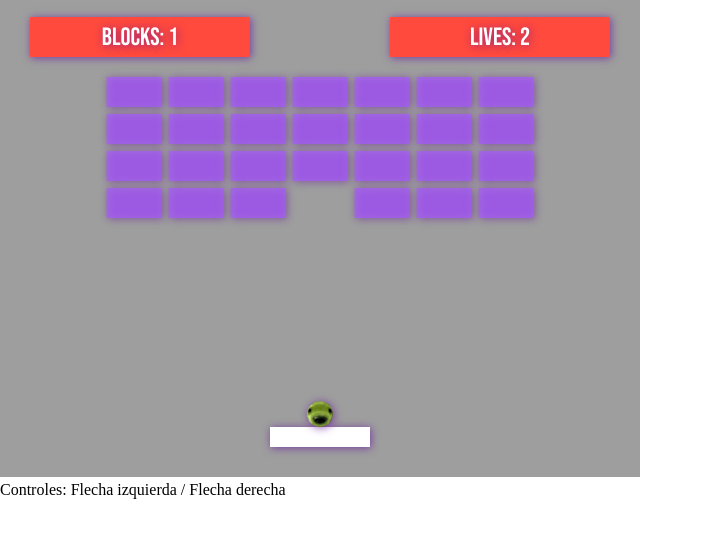
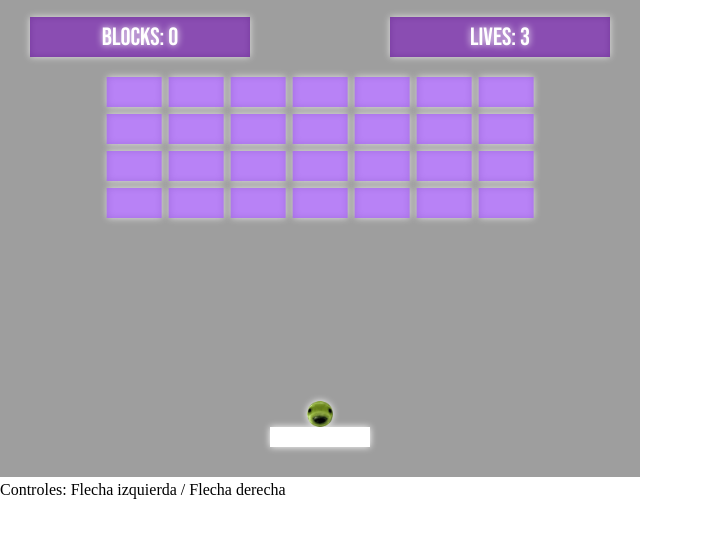
Before and after one commit to a01786687/TC2005B, a plain HTML site: page JsGilberto/tareas/Breakout/index.html in a window 1280 px wide. Shown: the part 40-578 px from the top of the page, without its empty margins (0-703 px from the left). Drawn offline with Linux system fonts and the light colour scheme.

Commit message:
avances en breakout

```diff
--- a/JsGilberto/tareas/Breakout/breakout.js
+++ b/JsGilberto/tareas/Breakout/breakout.js
@@ -6,7 +6,9 @@
 
 "use strict";
 
-// Global variables
+// GLOBAL VARIABLES
+
+// defining the size of the canvas
 const canvasWidth = 640;
 const canvasHeight = 480;
 
@@ -14,14 +16,15 @@
 // context of the canvas
 let ctx;
 
-// Variable to store the time at the previous frame
+// Variable to store the time of the previous frame
 let oldTime = 0;
 
 // global audio variable
 let ping;
 
-/* Paddle object
-  Paddle represents the player bar, instead of using the GameObject class from the lib,
+
+// MAIN OBJECTS
+/* Paddle object: Represents the player bar, instead of using the GameObject class from the lib,
   the paddle is implemented as a simple object with basic properties like position,
   size while following the same idea, this is because I wanted to learn more in depth
   about the basic concepts
@@ -31,11 +34,16 @@
 
 /*
 Ball object
+
 Ball represents the ball, instead of using the Vector.js lib, it uses a simplified
 version where position is stored with x and y, velocity with x and y
+
+To make the use of the boxOverlap() function from the game_functions lib, I added the position and halfSize properties as objects inside the ball object
+The ball now has 2 ways of storing the position, the general one x,y which are used to draw and move the ball
+Position and halfSize are used so the library collision function can detect overlaps
 */
 
-let ball = { x: canvasWidth/2, y: canvasHeight/2, radius: 13, color: "black", velocity: {x:220, y:-220}};
+let ball = { x: canvasWidth/2, y: canvasHeight/2, radius: 13, color: "black", velocity: {x:220, y:-220}, position: {x: canvasWidth/2, y: canvasHeight/2}, halfSize: {x: 13, y: 13}};
 let ballImage = new Image();
 ballImage.src = "../../assets/sprites/gog.png";
 
@@ -43,34 +51,35 @@
 let background = new Image();
 background.src = "../../assets/backgrounds/retro.png";
 
-/* blocks array object
-*/
+// blocks array, which will be filled by generateBlocks() function, each block also has the object position and halfSize to make use of the lib
 let blocks = [];
 // let blocks = [{x: 50, y: 100, width: 100, height: 30, color: "white", visible:true},
               //{x: 155, y: 100, width: 100, height: 30, color: "white", visible:true}];
+
 
 // global variables for right and left flags, both initialized in false
 let rightOn = false;
 let leftOn = false;
 
-// global variable for the player's lives
+// GAME STATE VARIABLES
+// player's lives
 let lives = 3;
 
-// global variable for gameOver status
+// gameOver status
 let gameOver = false;
 
-// global variable for gameWon status
+// gameWon status
 let gameWon = false;
 
-// global variable for ball status
+// ball status
 let ballMoving = false; // ball starts stopped
 
-// global variable for destroyed blocks counter
+// destroyed blocks counter
 let destroyedBlocks = 0;
 
 /*
-Function main:
-looks up for the canvas in the HTML file
+main() function:
+looks up for the canvas enelemnt in the HTML file
 sets the canvas width
 sets the canvas height
 gets the 2d context
@@ -92,6 +101,9 @@
     // => arrow function
     // const functionName = (parameters) => { // function body };
 
+    // EVENT LISTENERS
+
+    // right arrow: activates rightOn
     document.addEventListener('keydown', (event) => {
         if (event.key === 'ArrowRight') {
             rightOn = true;
@@ -104,6 +116,7 @@
         }
     });
 
+    // left arrow: activates leftOn
     document.addEventListener('keyup', (event) => {
        if (event.key === 'ArrowRight') {
             rightOn = false;
@@ -114,6 +127,7 @@
         }
     });
 
+    // spacebar
     document.addEventListener('keydown', (event) => {
     if (event.key === ' ') {
         if (!ballMoving) {
@@ -124,6 +138,7 @@
     }
 });
 
+    // r letter key
     document.addEventListener('keydown', (event) =>{
         if (event.key === 'r') {
             if (gameOver) {
@@ -134,13 +149,13 @@
         }
     });
 
-    generateBlocks();
-    requestAnimationFrame(drawScene);
+    generateBlocks(); // generates blocks
+    requestAnimationFrame(drawScene); // starts the game loop
 }
 
 /*
 function drawScene():
-base of the game loop
+game loop
 clears canvas
 calls again with requestAnimationFrame
 its function is updating the game many times per sencond
@@ -152,16 +167,16 @@
     // Compute the time elapsed since the last frame, in milliseconds
     let deltaTime = (newTime - oldTime) / 1000; // changed to secongs by dividing by 1000
     oldTime = newTime;
-    console.log(deltaTime);
+    //console.log(deltaTime);
 
-    // clean the canvas so we can draw everything again
+    // clean the canvas so we can draw everything again, every frame everything is erased and drawn again
     ctx.clearRect(0, 0, canvasWidth, canvasHeight);
 
     ctx.fillStyle = "#FFD1DC";
     ctx.fillRect(0, 0, canvasWidth, canvasHeight);
     ctx.drawImage(background, 0, 0, canvasWidth, canvasHeight);
 
-    // update objects
+    // update object positions
     movePaddle(deltaTime);
     moveBall(deltaTime);
 
@@ -180,8 +195,6 @@
         ctx.font = "60px 'Bebas Neue'";
         ctx.fillStyle = "black";
         ctx.fillText("VICTORY", canvasWidth/2, canvasHeight/2);
-        resetPaddle();
-        resetBall();
 
         // restart
         ctx.font = "20px 'Bebas Neue'";
@@ -202,18 +215,21 @@
         ctx.fillText("Press R to restart the game", canvasWidth/2, canvasHeight/ 2 + 50);
     }
 
-    requestAnimationFrame(drawScene);
+    // gives the current time in miliseconds, turns it into seconds, gives how many seconds
+    // passed between frames helping the movement stay smooth even if the FPS change
+    requestAnimationFrame(drawScene); // drawScene called again on the next frame creating an endless loop
 }
 
+// PADDLE
 function drawPaddle(){
     ctx.fillStyle = paddle.color;
     ctx.fillRect(paddle.x, paddle.y, paddle.width, paddle.height);
 }
 
-
+// function for moving the paddle
 function movePaddle(deltaTime) {
 
-    // reset each frame
+    // paddle velocity resets every frame
     paddle.velocity.x = 0;
 
     // if right key is pressed and the right border of the paddle is smaller than the canvasWidth
@@ -233,6 +249,8 @@
 
 }
 
+// BALL
+
 function drawBall() {
     /*ctx.fillStyle = ball.color;
     ctx.beginPath();
@@ -245,10 +263,27 @@
 
 function moveBall(deltaTime) { // all the functions that imply movement, must have delta time
 
+    if (!ballMoving) { // if the ball hasn´t moved or been launched with the spacebar
+
+        // it gets positioned on top of the paddle right in the middle
+        ball.x = paddle.x + paddle.width/2;
+        ball.y = paddle.y - ball.radius;
+
+        // position update
+        ball.position.x = ball.x;
+        ball.position.y = ball.y;
+        return; // exits so the ball follows the paddle
+    }
+
     // these are the same as position.plus(velocity.times(deltaTime)) but instead we do it manually here:
+    // moves the ball and position is the same way as it is set up in the game_functions lib so boxOverlap has the correct coords
     ball.x += ball.velocity.x * deltaTime;
     ball.y += ball.velocity.y * deltaTime;
 
+    ball.position.x = ball.x; // this is for the boxOverlap() function, so it has coherence
+    ball.position.y = ball.y;
+
+    // COLLISIONS
     clampWithinCanvasBall();
     checkBlockCollisions();
     checkPaddleCollisions();
@@ -256,26 +291,32 @@
     // condition for checking if the player won the game
     if (destroyedBlocks == blocks.length) {
         gameWon = true;
-        console.log("game won jijiji");
+        //console.log("game won");
     }
 
 }
 
+// COLLISIONS
+
 function clampWithinCanvasPaddle() {
-    // Top border
-    if (paddle.x < 0) {
-        paddle.x = 0;
+
+    // left wall
+    if (paddle.x < 0) { // is the paddle position on the x axis (left side) trying to go past the left side where x = 0
+        paddle.x = 0;   // if so, reposition the paddle so the left side of it is exactly at x = 0
     }
 
-    if (paddle.x + paddle.width > canvasWidth) {
-        paddle.x = canvasWidth - paddle.width;
+    // right wall
+    if (paddle.x + paddle.width > canvasWidth) { // is the paddle position on the x axis (right side: position + width) trying to go past the right side past the edge
+        paddle.x = canvasWidth - paddle.width; // if so, reposition the paddle so the right side of it its exactly where the canvas ends on the x axis
     }
 }
 
+// checks all 4 borders of the canvas, top, left, right and bottom (collision with the bottom takes a life)
 function clampWithinCanvasBall() {
+
     // Top border
     if (ball.y - ball.radius < 0) {
-        ball.velocity.y *= -1; // se invierte la velocidad en Y
+        ball.velocity.y *= -1; // velocity inverts on the y axis
         playSound();
     }
 
@@ -287,12 +328,12 @@
 
     // Bottom border
     if (ball.y + ball.radius > canvasHeight) {
-        lives--;
-        if (lives > 0){
-            resetPaddle();
-            resetBall();
+        lives--; // removes a life
+        if (lives > 0){ // if the player has less than 0 lives
+            resetPaddle(); // resets the paddle position
+            resetBall(); // resets the ball position
         } else if (lives <= 0) {
-            console.log("u lost jiji")
+            //console.log("you lost")
             gameOver = true;
             resetPaddle();
             resetBall();
@@ -316,6 +357,8 @@
 top = paddle.y
 
 */
+
+// checks 3 conditions, DOES NOT USE THE LIBRARY (decided not to use it since the implementation seemed more simple to me and more achievable for practicing purposes)
 
 function checkPaddleCollisions() {
 
@@ -341,57 +384,26 @@
     paddle.y = 430;
 }
 
+// converts the ball to the format that boxOverlap expects
+function ballToBox(b) {
+    return {
+        position: { x: b.x, y: b.y },
+        halfSize: { x: b.radius, y: b.radius }
+    };
+}
 
+// this one uses the game_functions lib
+// it iterates through every VISIBLE block of the array
 function checkBlockCollisions() {
-
-    for (let block of blocks) {
-
-        // if the block isn't visible
-        if (!block.visible) continue;
-
-        // VERTICAL checks
-        let ballBottomTouchesBlock = ball.y + ball.radius >= block.y;
-        let ballTopTouchesBlock = ball.y - ball.radius <= block.y + block.height;
-        let ballTouchesBlockY = ballBottomTouchesBlock && ballTopTouchesBlock;
-
-        // HORIZONTAL checks
-        let ballLeft = ball.x - ball.radius;
-        let ballRight = ball.x + ball.radius;
-        let ballTouchesBlockX = ballRight >= block.x && ballLeft <= block.x + block.width;
-
-        if (ballTouchesBlockY && ballTouchesBlockX) {
-            block.visible = false;
-            destroyedBlocks++;
-
-            // ball coming from the top, bottom or the sides?
-            let hitFromTop    = ball.velocity.y > 0 && ball.y + ball.radius >= block.y;
-            let hitFromBottom = ball.velocity.y < 0 && ball.y - ball.radius <= block.y + block.height;
-            let hitFromRight  = ball.velocity.x > 0 && ballRight >= block.x;
-            let hitFromLeft   = ball.velocity.x < 0 && ballLeft <= block.x + block.width;
-
-            // if separated so corners are handled correctly
-            if (hitFromTop || hitFromBottom) {
-                ball.velocity.y *= -1;
-
-                if (hitFromTop) {
-                    ball.y = block.y - ball.radius;
-                } else {
-                    ball.y = block.y + block.height + ball.radius;
-                }
-            }
-
-            if (hitFromRight || hitFromLeft) {
-                ball.velocity.x *= -1;
-
-                if (hitFromRight) {
-                    ball.x = block.x - ball.radius;
-                } else {
-                    ball.x = block.x + block.width + ball.radius;
-                }
-            }
-
-            playSound();
-            break;
+    // for every block in the blocks array one by one
+    for (let block of blocks) { // check if
+        // if the block is still visible and the ball's hitbox is overlapping with the block's hitbox
+        if (block.visible && boxOverlap(ball, block)) {
+            ball.velocity.y *= -1; // invert the ball's velocity on the y axis (bounce)
+            block.visible = false; // sets the block to invisible so it disappears
+            destroyedBlocks++; // increase the score counter
+            playSound(); // play the pop sound
+            break; // if the ball destroyed a block already it breaks so it only breaks one block per bounce
         }
     }
 }
@@ -402,6 +414,10 @@
     // repositioning the ball to the center of the canvas
     ball.x = paddle.x + paddle.width/2;
     ball.y = paddle.y - ball.radius;
+
+    //
+    ball.position.x = ball.x;
+    ball.position.y = ball.y;
 
     // stopping the ball so it doesn´t move
     ball.velocity.x = 0;
@@ -414,6 +430,8 @@
     //ball.velocity.y = -200
 }
 
+// BLOCKS
+
 // function that draws on the canvas every block that is generated and visible
 function drawBlocks() {
     // for each block OF the block array of objects
@@ -421,11 +439,11 @@
         if (block.visible) { // if the block is visible: true it gets drawn in the canvas
             ctx.fillStyle = block.color;
 
-            // Configuración de la sombra para el Canvas
-            ctx.shadowColor = "rgba(101, 15, 158, 0.7)";
-            ctx.shadowBlur = 8;
-            ctx.shadowOffsetX = 1;
-            ctx.shadowOffsetY = 1;
+            // shadow blur
+            ctx.shadowColor = "#ffffff";
+            ctx.shadowBlur = 7;
+            ctx.shadowOffsetX = 0;
+            ctx.shadowOffsetY = 0;
 
             ctx.fillRect(block.x, block.y, block.width, block.height);
 
@@ -434,8 +452,10 @@
 }
 
 // function for generating the blocks automatically, it puts them in the array of objects for the blocks while drawBlocks() draws them
+// generates a grid of rows and columns
 function generateBlocks() {
 
+    // block properties
     let blockWidth = 55;
     let blockHeight = 30;
 
@@ -444,24 +464,26 @@
     let blockRows = 4;
     let blockCols = 7;
 
-    // variables for defining where the blocks are starting
+    // variables for defining where the blocks are starting, defines the position as the first one to be placed in the top left corner
     let startX = canvasWidth/6;
     let startY = 80;
 
     // loop that iterates through each row
-    for (let row = 0; row < blockRows; row++) {
+    for (let row = 0; row < blockRows; row++) { // while the number of rows are less than the defined number of blockRows, keep adding rows
 
         // loop that iterates through each col
-        for (let col = 0; col < blockCols; col++) {
+        for (let col = 0; col < blockCols; col++) { // while the numer of cols are less than the defined number of blockCols, keep adding cols
 
             // position on the right
+            // starting point + width of the blocks before it + padding (gaps)
             let x = startX + col * (blockWidth + blockPadding); // blockWidth + blockpadding is how much the block moves to the right
 
             // position below
             let y = startY + row * (blockHeight + blockPadding);
 
             // create block here
-            let block = {x, y, width: blockWidth, height: blockHeight, color: "rgba(167, 91, 255, 0.7)", visible: true};
+            // added halfSize and position objects so the boxOverlap() function could be used for this collisions
+            let block = {x, y, width: blockWidth, height: blockHeight, color: "rgba(167, 91, 255, 0.7)", visible: true, position: {x: x + blockWidth/2, y: y + blockHeight/2}, halfSize: { x: blockWidth/2, y: blockHeight/2 } };
 
             blocks.push(block);
         }
@@ -490,14 +512,14 @@
         ctx.textBaseline = "middle";
 
         // BLOCKS left
-        ctx.fillStyle = "#ff4a3d";
+        ctx.fillStyle = "#650f9eb3";
         ctx.fillRect(blocksX, boardY, boardWidth, boardHeight);
 
         ctx.fillStyle = "white";
         ctx.fillText("Blocks: " + destroyedBlocks, boardX + boardWidth / 2, boardY + boardHeight / 1.8);
 
         // LIVES right
-        ctx.fillStyle = "#ff4a3d";
+        ctx.fillStyle = "#650f9eb3";
         ctx.fillRect(livesX, boardY, boardWidth, boardHeight);
 
         ctx.fillStyle = "white";
@@ -513,6 +535,9 @@
     destroyedBlocks = 0;
     gameOver = false;
     gameWon = false;
+    ballMoving = false;
+    ball.velocity.x = 0;
+    ball.velocity.y = 0
     resetPaddle();
     resetBall();
     blocks = []; // reset blocks
```
Also changed, not shown: JsGilberto/tareas/Breakout/index.html (+1 -0 lines).
